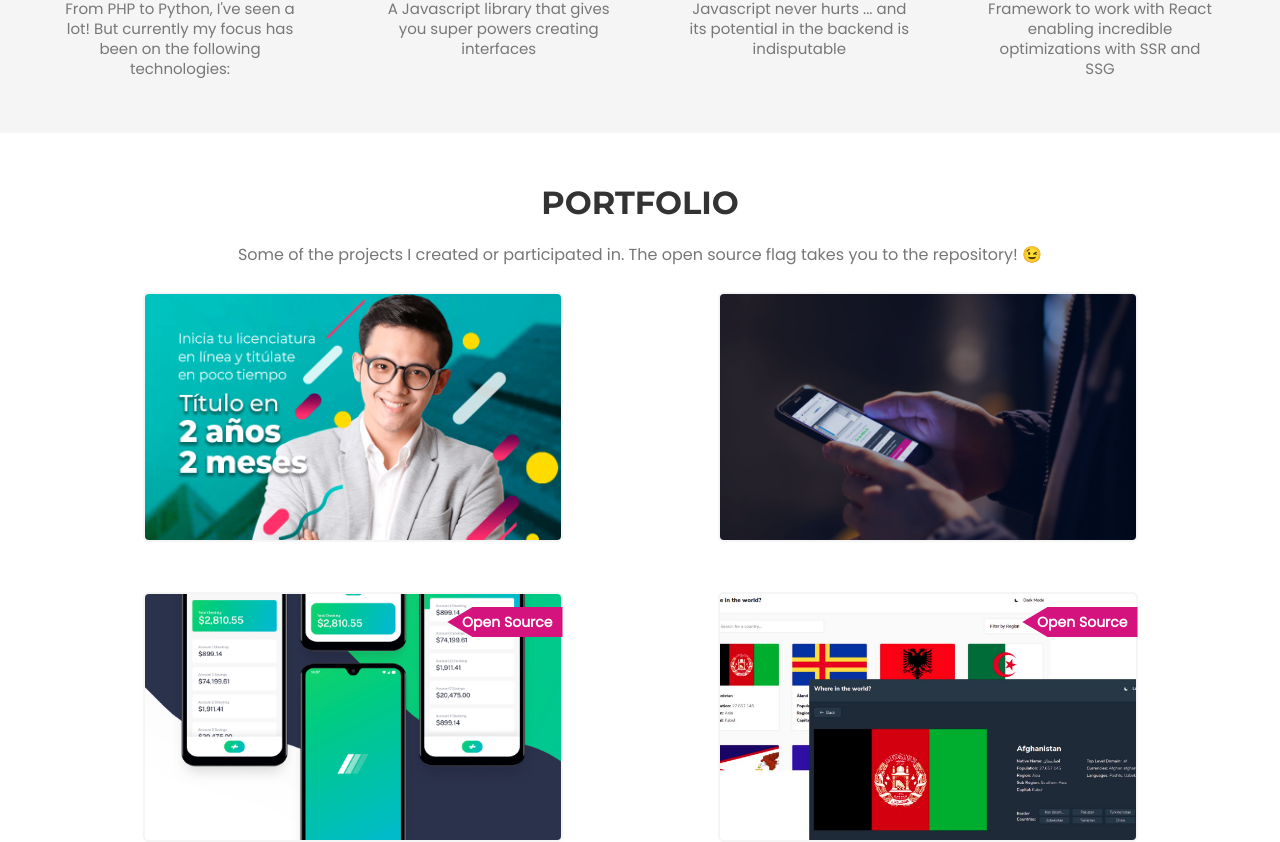
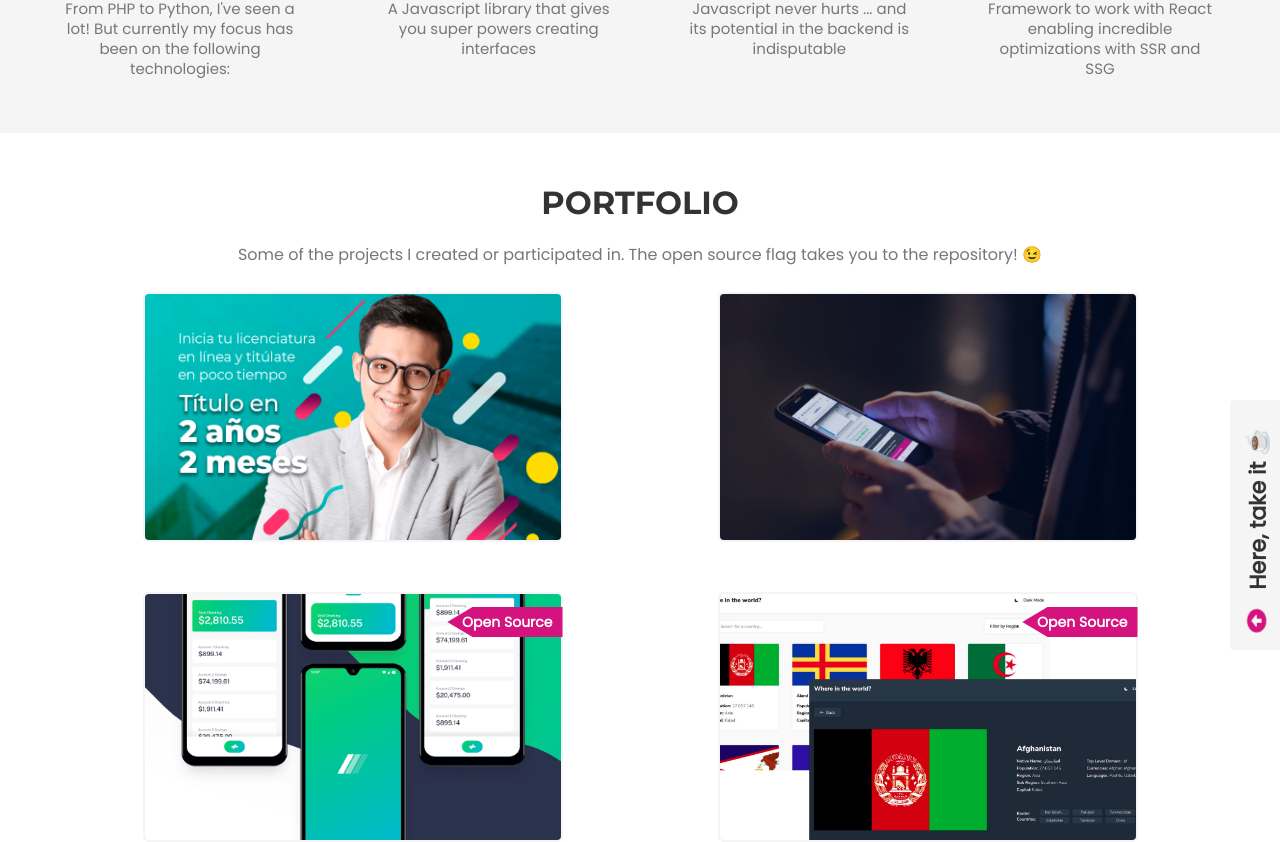
Before and after one commit to profdangarcia/my-portfolio, a Next.js app: page / in a window 1280 px wide. Shown: the part 1612-2454 px from the top of the page. Built offline with nearby package versions, Linux system fonts and the light colour scheme; a web font is replaced by a local one.

Commit message:
feature(tip): adding the component to portfolio section

```diff
--- a/src/components/Banner/index.tsx
+++ b/src/components/Banner/index.tsx
@@ -33,7 +33,7 @@ const Banner: React.FC<Props> = ({ data }) => {
       {typingData}
       <SocialLinks />
       <KeepGoingButton href="#about">
-        <FaAngleDown />
+        <FaAngleDown className="bouncing great-bouncing" />
       </KeepGoingButton>
     </Container>
   )
--- a/src/components/Banner/styles.ts
+++ b/src/components/Banner/styles.ts
@@ -36,38 +36,7 @@ export const KeepGoingButton = styled.a`
   display: flex;
   align-items: flex-end;
 
-  svg {
-    animation-name: bounce;
-    animation-timing-function: ease;
-    animation-duration: 2s;
-    animation-iteration-count: infinite;
-  }
-
   @media (min-width: ${props => props.theme.screens.medium}) {
     font-size: 40px;
   }
-
-  @keyframes bounce {
-    0% {
-      transform: scale(1, 1) translateY(0);
-    }
-    10% {
-      transform: scale(1.1, 0.9) translateY(0);
-    }
-    30% {
-      transform: scale(0.9, 1.1) translateY(-60px);
-    }
-    50% {
-      transform: scale(1, 1) translateY(0);
-    }
-    57% {
-      transform: scale(1, 1) translateY(-7px);
-    }
-    64% {
-      transform: scale(1, 1) translateY(0);
-    }
-    100% {
-      transform: scale(1, 1) translateY(0);
-    }
-  }
 `
--- a/src/components/PortfolioSection/index.tsx
+++ b/src/components/PortfolioSection/index.tsx
@@ -1,5 +1,6 @@
 import React, { useMemo } from 'react'
 import PortfolioCard from '../PortfolioCard'
+import TipBox, { ComponentData as TipProps } from '../TipBox'
 import SectionTitle from '../utils/SectionTitle'
 import Wrapper from '../utils/Wrapper'
 
@@ -18,6 +19,7 @@ interface ComponentData {
   description: string
   buttonText: string
   projects: Array<Projects>
+  tip?: TipProps
 }
 
 type Props = {
@@ -45,6 +47,7 @@ const PortfolioSection: React.FC<Props> = ({ data }) => {
         <SectionTitle title={data.title} description={data.description} />
         <Content>{cards}</Content>
       </Wrapper>
+      <TipBox data={data.tip} />
     </Container>
   )
 }
--- a/src/components/PortfolioSection/styles.ts
+++ b/src/components/PortfolioSection/styles.ts
@@ -3,6 +3,8 @@ import styled from 'styled-components'
 export const Container = styled.div`
   background: ${props => props.theme.colors.primary};
   width: 100%;
+  position: relative;
+  overflow: hidden;
 `
 
 export const Content = styled.div`
--- /dev/null
+++ b/src/components/TipBox/index.tsx
@@ -0,0 +1,46 @@
+import React, { useState } from 'react'
+import {
+  FaArrowAltCircleUp,
+  FaArrowAltCircleDown,
+  FaGithub
+} from 'react-icons/fa'
+
+import { Container, TipTop, TipBody, TipTitle, TipMessage } from './styles'
+
+export interface ComponentData {
+  title: string
+  message: string
+  url: string
+}
+
+type Props = {
+  data: ComponentData
+}
+
+const TipBox: React.FC<Props> = ({ data: { title, message, url } }) => {
+  const [visibility, setVisibility] = useState(false)
+
+  const DownSideArrow = (
+    <FaArrowAltCircleDown className="bouncing short-bouncing" />
+  )
+  const UpSideArrow = <FaArrowAltCircleUp className="bouncing short-bouncing" />
+
+  return (
+    <Container
+      visibility={visibility}
+      onMouseOver={() => setVisibility(true)}
+      onMouseOut={() => setVisibility(false)}
+    >
+      <TipTop>
+        {visibility ? DownSideArrow : UpSideArrow}
+        <TipTitle>{title}</TipTitle>
+      </TipTop>
+      <TipBody href={url} target="_blank">
+        <FaGithub />
+        <TipMessage>{message}</TipMessage>
+      </TipBody>
+    </Container>
+  )
+}
+
+export default TipBox
--- /dev/null
+++ b/src/components/TipBox/styles.ts
@@ -0,0 +1,98 @@
+import styled from 'styled-components'
+
+interface TipProps {
+  visibility?: boolean
+}
+
+export const Container = styled.div<TipProps>`
+  position: absolute;
+  bottom: ${({ visibility }) => (visibility ? '0' : '-200px')};
+  right: calc(50vw - 150px);
+  width: 300px;
+  height: 250px;
+  background: black;
+  z-index: 20;
+  transition: 0.5s ease-in-out;
+  padding: 10px 10px 0;
+  background: ${props => props.theme.colors.background};
+  border-radius: 4px 4px 0 0;
+  display: flex;
+  flex-direction: column;
+  box-shadow: 12px -10px -5px 10px black;
+
+  @media (min-width: ${props => props.theme.screens.tablet}) {
+    bottom: 0;
+    top: 0;
+    margin: auto;
+    right: ${({ visibility }) => (visibility ? '0' : '-250px')};
+    flex-direction: row;
+    align-items: center;
+    justify-content: center;
+    border-radius: 4px 0 0 4px;
+  }
+`
+export const TipTop = styled.div<TipProps>`
+  display: flex;
+  align-items: center;
+  justify-content: center;
+  cursor: pointer;
+  svg {
+    font-size: 22px;
+    color: #d5137f;
+    margin-right: 20px;
+    flex-shrink: 0;
+  }
+
+  @media (min-width: ${props => props.theme.screens.tablet}) {
+    transform: rotate(-90deg);
+    flex-shrink: 0;
+    height: 50px;
+    margin-left: -85px;
+    margin-right: -65px;
+  }
+`
+export const TipTitle = styled.h3<TipProps>`
+  font-size: 22px;
+  font-weight: 600;
+  color: ${props => props.theme.colors.textTitle};
+
+  @media (min-width: ${props => props.theme.screens.tablet}) {
+    flex-shrink: 0;
+  }
+`
+
+export const TipBody = styled.a<TipProps>`
+  display: flex;
+  align-items: center;
+  justify-content: center;
+  margin-top: 15px;
+  background: ${props => props.theme.colors.primary};
+  height: 60%;
+  border-radius: 6px;
+  padding: 0 10px;
+  color: ${props => props.theme.colors.text};
+  text-decoration: none;
+
+  svg {
+    color: ${props => props.theme.colors.textTitle};
+    flex-shrink: 0;
+    font-size: 40px;
+    margin-right: 20px;
+    transition: 0.5s ease-in-out;
+  }
+
+  &:hover {
+    svg {
+      color: #d5137f;
+    }
+  }
+
+  @media (min-width: ${props => props.theme.screens.tablet}) {
+    margin-top: 0;
+    width: 100%;
+  }
+`
+export const TipMessage = styled.p<TipProps>`
+  font-size: 14px;
+  font-weight: 400;
+`
--- a/src/pageData/home.ts
+++ b/src/pageData/home.ts
@@ -72,7 +72,8 @@ export default {
           picture: '/projects/occ.png',
           openSource: false,
           repoUrl: '',
-          websiteUrl: 'https://www.occ.com.mx/educacion'
+          websiteUrl: 'https://www.occ.com.mx/educacion',
+          available: true
         },
         {
           title: 'Cursos Rápidos',
@@ -81,7 +82,8 @@ export default {
           picture: '/projects/catho-edu.png',
           openSource: false,
           repoUrl: '',
-          websiteUrl: 'https://www.catho.com.br/educacao/cursos-online'
+          websiteUrl: 'https://www.catho.com.br/educacao/cursos-online',
+          available: false
         },
         {
           title: 'EasyBank',
@@ -90,7 +92,8 @@ export default {
           picture: '/projects/challenge02.png',
           openSource: true,
           repoUrl: 'https://github.com/profdangarcia/front-challenge-02',
-          websiteUrl: 'https://front-challenge-02.now.sh/'
+          websiteUrl: 'https://front-challenge-02.now.sh/',
+          available: true
         },
         {
           title: 'Places in the World',
@@ -99,9 +102,16 @@ export default {
           picture: '/projects/challenge03.png',
           openSource: true,
           repoUrl: 'https://github.com/profdangarcia/front-challenge-03',
-          websiteUrl: 'https://front-challenge-03.vercel.app/'
+          websiteUrl: 'https://front-challenge-03.vercel.app/',
+          available: true
         }
-      ]
+      ],
+      tip: {
+        title: 'Aqui, pegue ☕',
+        message:
+          'Este portfólio também é open source e está no Github. Corre pra ver!',
+        url: 'https://github.com/profdangarcia/my-portfolio'
+      }
     },
     contact: {
       title: 'ENTRE EM CONTATO',
@@ -197,7 +207,8 @@ export default {
           picture: '/projects/occ.png',
           openSource: false,
           repoUrl: '',
-          websiteUrl: 'https://www.occ.com.mx/educacion'
+          websiteUrl: 'https://www.occ.com.mx/educacion',
+          available: true
         },
         {
           title: 'Quick Courses',
@@ -206,7 +217,8 @@ export default {
           picture: '/projects/catho-edu.png',
           openSource: false,
           repoUrl: '',
-          websiteUrl: 'https://www.catho.com.br/educacao/cursos-online'
+          websiteUrl: 'https://www.catho.com.br/educacao/cursos-online',
+          available: false
         },
         {
           title: 'EasyBank',
@@ -215,7 +227,8 @@ export default {
           picture: '/projects/challenge02.png',
           openSource: true,
           repoUrl: 'https://github.com/profdangarcia/front-challenge-02',
-          websiteUrl: 'https://front-challenge-02.now.sh/'
+          websiteUrl: 'https://front-challenge-02.now.sh/',
+          available: true
         },
         {
           title: 'Places in the World',
@@ -224,9 +237,16 @@ export default {
           picture: '/projects/challenge03.png',
           openSource: true,
           repoUrl: 'https://github.com/profdangarcia/front-challenge-03',
-          websiteUrl: 'https://front-challenge-03.vercel.app/'
+          websiteUrl: 'https://front-challenge-03.vercel.app/',
+          available: true
         }
-      ]
+      ],
+      tip: {
+        title: 'Here, take it ☕',
+        message:
+          'This portfolio is open source too and is on Github. Check it out!',
+        url: 'https://github.com/profdangarcia/my-portfolio'
+      }
     },
     contact: {
       title: 'GET IN TOUCH',
--- a/src/styles/global.ts
+++ b/src/styles/global.ts
@@ -29,4 +29,45 @@ export default createGlobalStyle`
     border: 0;
     outline: none;
   }
+
+  .bouncing {
+    animation-name: bounce;
+    animation-timing-function: ease;
+    animation-duration: 2s;
+    animation-iteration-count: infinite;
+  }
+
+  .great-bouncing {
+    --high: -60px;
+    --low: -7px;
+  }
+
+  .short-bouncing {
+    --high: -5px;
+    --low: -2px;
+  }
+
+  @keyframes bounce {
+    0% {
+      transform: scale(1, 1) translateY(0);
+    }
+    10% {
+      transform: scale(1.1, 0.9) translateY(0);
+    }
+    30% {
+      transform: scale(0.9, 1.1) translateY(var(--high));
+    }
+    50% {
+      transform: scale(1, 1) translateY(0);
+    }
+    57% {
+      transform: scale(1, 1) translateY(var(--low));
+    }
+    64% {
+      transform: scale(1, 1) translateY(0);
+    }
+    100% {
+      transform: scale(1, 1) translateY(0);
+    }
+  }
 `
```
